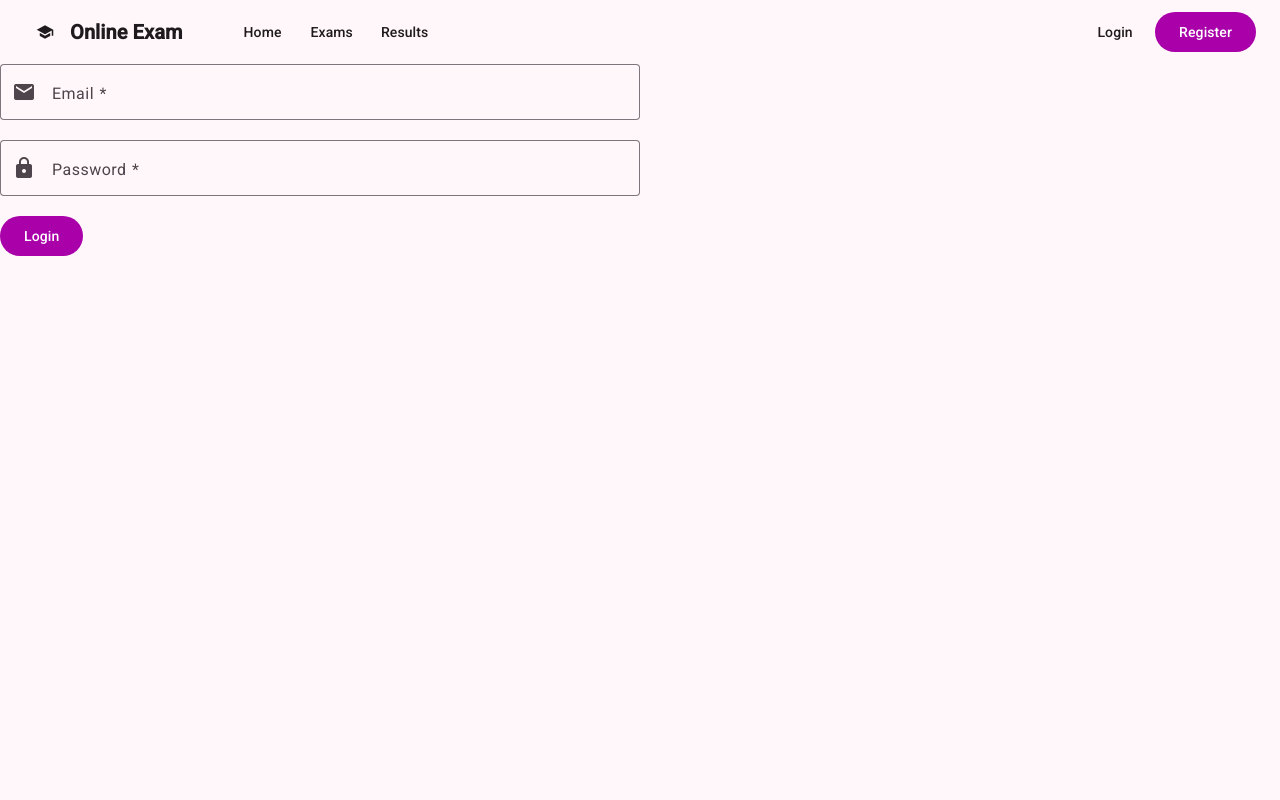
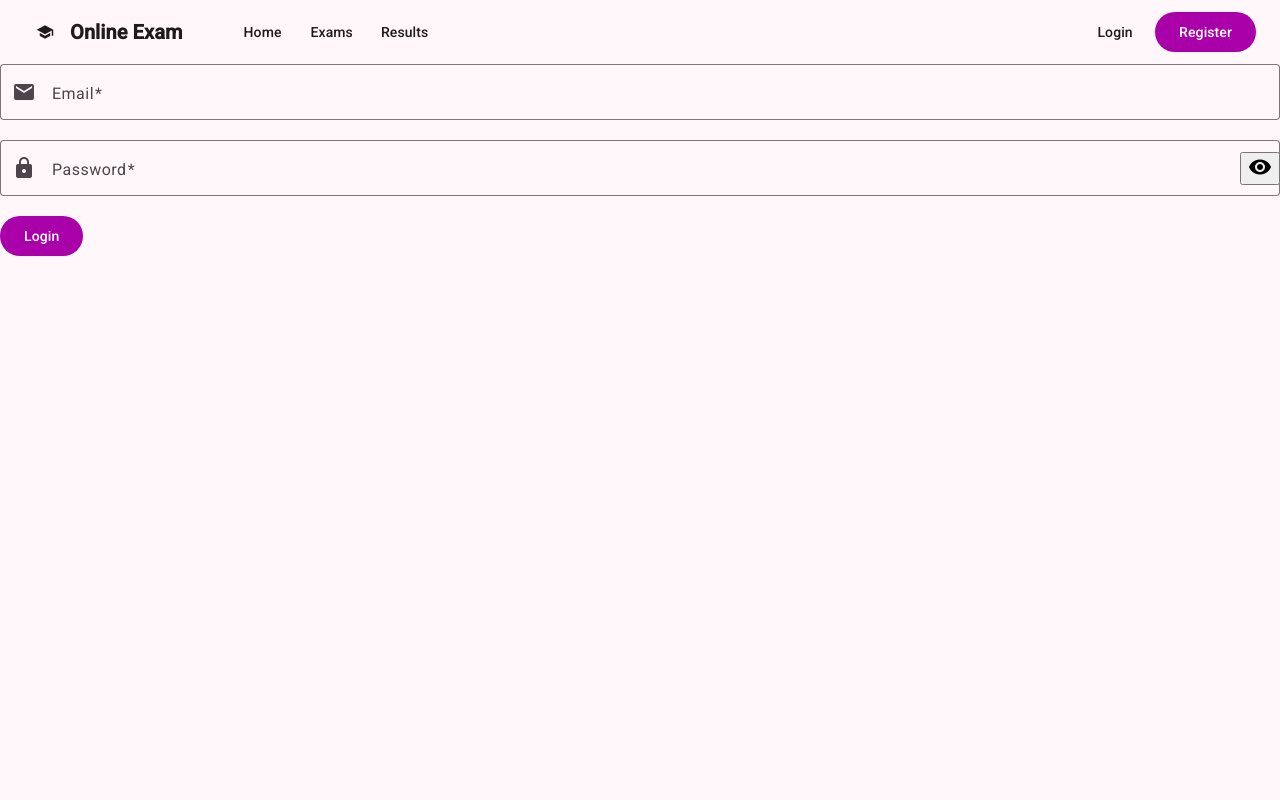
Before and after one commit to momin210103/OnlineExamSystem, an Angular app: page /login in a window 1280 px wide. Shown: the top 800 px of the page. Built offline with nearby package versions, Linux system fonts and the light colour scheme.

Commit message:
Error state showing

```diff
--- a/src/app/features/auth/login/login.html
+++ b/src/app/features/auth/login/login.html
@@ -15,6 +15,7 @@
     placeholder="Enter your password"
     prefixIcon="lock"
     [required]="true"
+    [showPasswordToggle]="true"
     formControlName="password"
   >
   </app-form-input>
--- a/src/app/features/auth/login/login.ts
+++ b/src/app/features/auth/login/login.ts
@@ -30,6 +30,13 @@ export class Login {
 
   onSubmit(): void {
     if (this.loginForm.invalid) {
+      console.log('Form:', this.loginForm);
+      console.log('Form value:', this.loginForm.value);
+      console.log('Form errors:', {
+        email: this.loginForm.controls.email.errors,
+        password: this.loginForm.controls.password.errors,
+      });
+
       this.loginForm.markAllAsTouched();
       return;
     }
--- a/src/app/shared/components/form-input/form-input.css
+++ b/src/app/shared/components/form-input/form-input.css
@@ -4,5 +4,12 @@
 }
 
 mat-form-field {
-  width: 50%;
+  width: 100%;
 }
+
+.error-message {
+  color: #d32f2f;
+  font-size: 13px;
+  margin-top: -15px;
+  margin-bottom: 12px;
+}
--- a/src/app/shared/components/form-input/form-input.html
+++ b/src/app/shared/components/form-input/form-input.html
@@ -1,7 +1,5 @@
 <mat-form-field appearance="outline">
-  <mat-label>
-    {{ label }}
-  </mat-label>
+  <mat-label>{{ label }}</mat-label>
 
   @if (prefixIcon) {
     <mat-icon matPrefix>
@@ -11,7 +9,7 @@
 
   <input
     matInput
-    [type]="type"
+    [type]="inputType"
     [placeholder]="placeholder"
     [required]="required"
     [value]="value"
@@ -19,11 +17,24 @@
     (blur)="handleBlur()"
   />
 
-  @if (hasError('required')) {
-    <mat-error> {{ label }} is required </mat-error>
-  } @else if (hasError('email')) {
-    <mat-error> Enter a valid email address </mat-error>
-  } @else if (hasError('minlength')) {
-    <mat-error> {{ label }} must be at least 6 characters </mat-error>
+  @if (showPasswordToggle && type === 'password') {
+    <button mat-icon-button matSuffix type="button" (click)="togglePasswordVisibility()">
+      <mat-icon>
+        {{ passwordVisible ? 'visibility_off' : 'visibility' }}
+      </mat-icon>
+    </button>
   }
 </mat-form-field>
+
+<!-- TEST ERROR -->
+@if (hasError('required')) {
+  <div class="error-message">{{ label }} is required</div>
+}
+
+@if (hasError('email')) {
+  <div class="error-message">Enter a valid email address</div>
+}
+
+@if (hasError('minlength')) {
+  <div class="error-message">{{ label }} must be at least 6 characters</div>
+}
--- a/src/app/shared/components/form-input/form-input.ts
+++ b/src/app/shared/components/form-input/form-input.ts
@@ -21,6 +21,8 @@ export class FormInput implements ControlValueAccessor {
   @Input() placeholder = '';
   @Input() prefixIcon = '';
   @Input() required = false;
+  @Input() showPasswordToggle = false;
+  passwordVisible = false;
 
   value = '';
 
@@ -64,7 +66,26 @@ export class FormInput implements ControlValueAccessor {
 
   hasError(error: string): boolean {
     const control = this.ngControl?.control;
+    console.log({
+      label: this.label,
+      error,
+      control,
+      touched: control?.touched,
+      invalid: control?.invalid,
+      errors: control?.errors,
+    });
 
     return !!(control && control.touched && control.hasError(error));
   }
+
+  get inputType(): string {
+    if (this.type == 'password') {
+      return this.passwordVisible ? 'text' : 'password';
+    }
+    return this.type;
+  }
+
+  togglePasswordVisibility(): void {
+    this.passwordVisible = !this.passwordVisible;
+  }
 }
```
